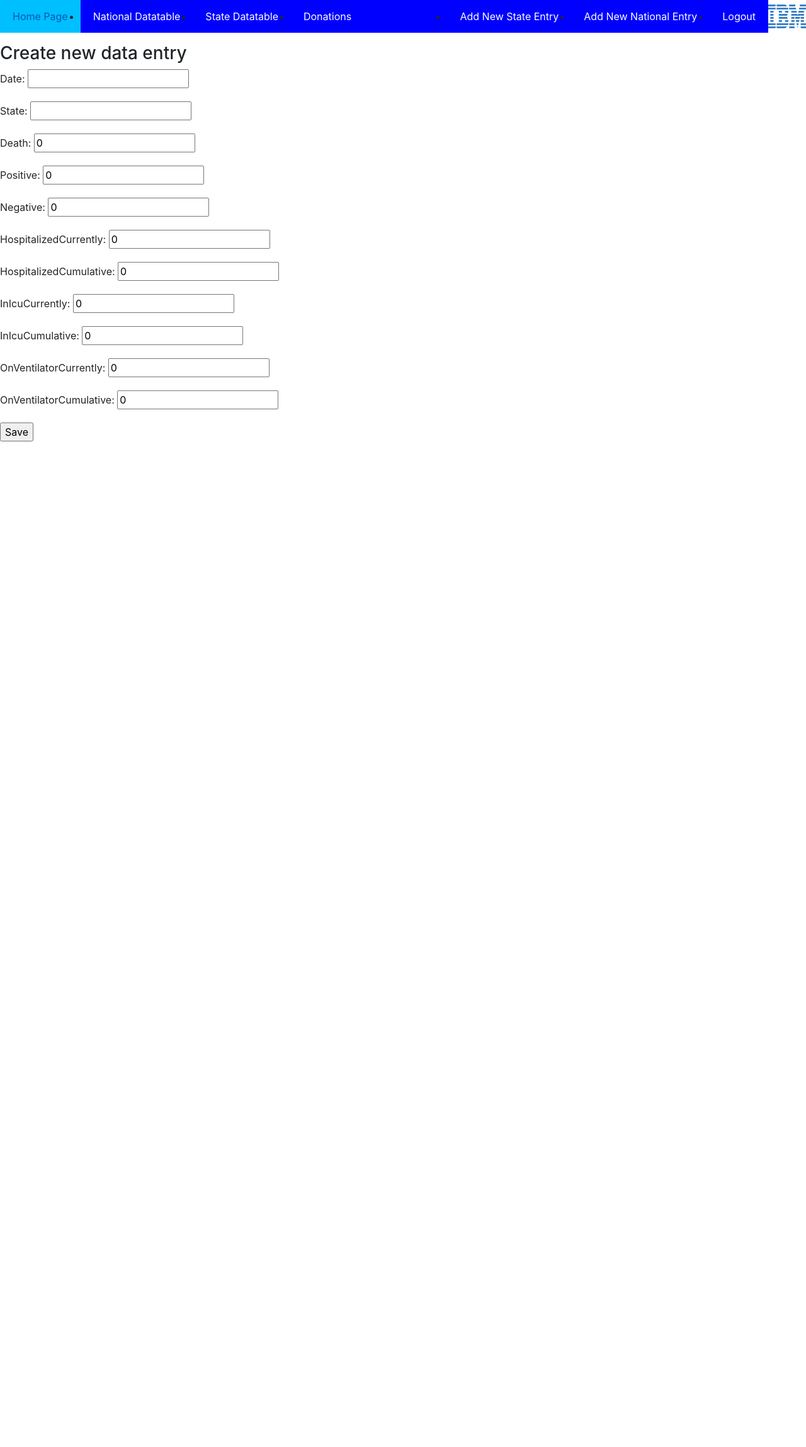
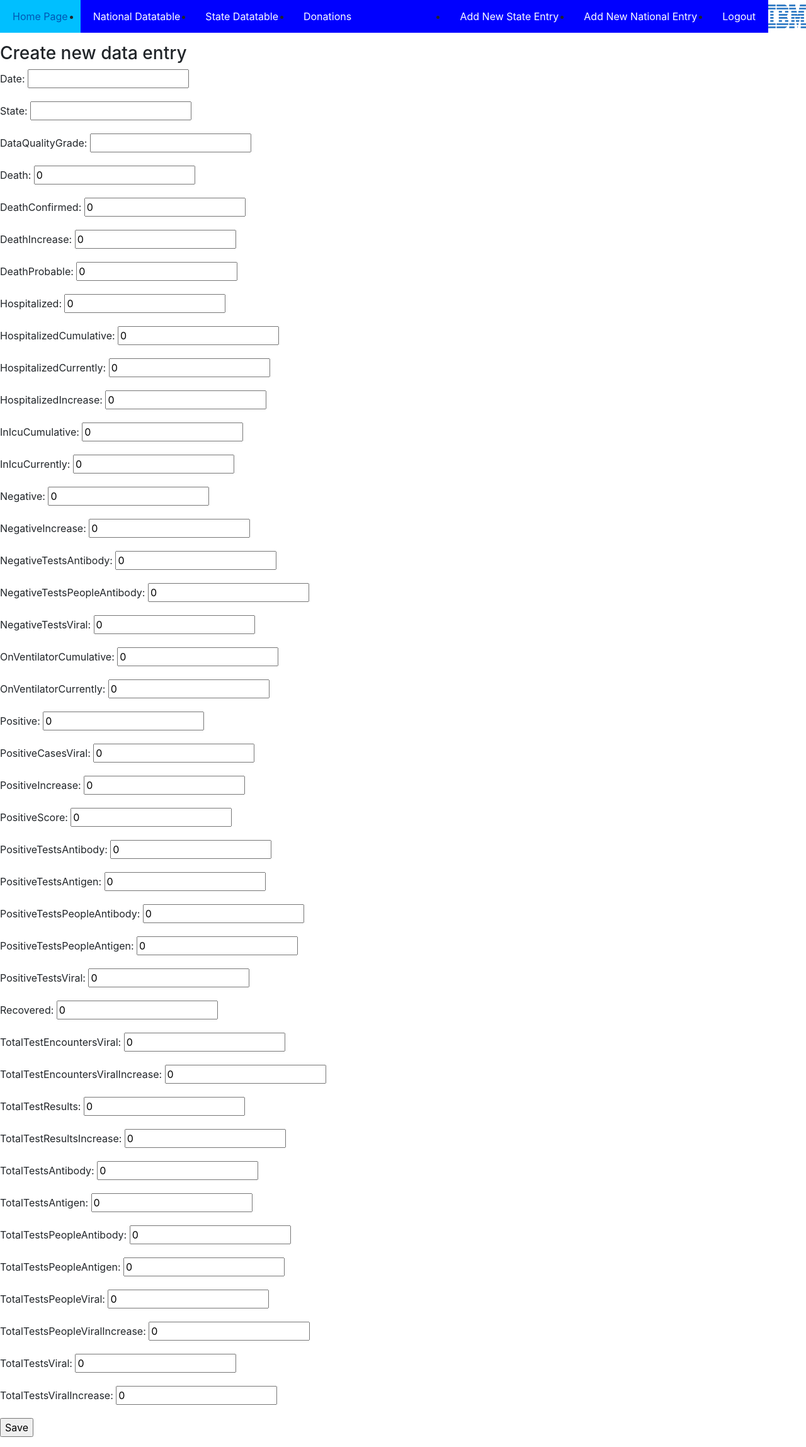
Before and after one commit to jmp929/covid-app, a Django app: page /State/create/ in a window 1280 px wide. Shown: the whole page at 63% size. Before the commit the page ends 701 px from the top, so only its background shows below. Run offline with Django 3.2, Linux system fonts and the light colour scheme; the visitor is signed in with stand-in values (Sample User, id 1); some libraries are stand-ins or nearby versions.

Commit message:
post submission commit

```diff
--- a/dashboard/urls.py
+++ b/dashboard/urls.py
@@ -24,7 +24,7 @@ urlpatterns = [
 	path('State/<int:pk>/delete/', views.StateDeleteView.as_view(), name='state-delete'),
 	path('api/statechart/data', views.StateChartData.as_view(), name='api-statechart-data'),
 	path('api/nationalchart/data', views.NationalChartData.as_view(), name='api-nationalchart-data'),
-	path('donations/', views.DonationsView.as_view(), name='donations'),
+	path('donations/', views.DonationsView, name='donations'),
 
 
 ]
--- a/dashboard/views.py
+++ b/dashboard/views.py
@@ -18,22 +18,13 @@ from rest_framework.response import Response
 from django.db.models import Sum, Max
 
 
-
-class DonationsView(SingleTableView):
-	template_name = 'dashboard/donations.html'
-	model = National
-	table_class = NationalTable
+def DonationsView(request):
+	return render(request, 'dashboard/donations.html', {})
 
 
 class DashboardView(SingleTableView):
 	template_name = 'dashboard/dash.html'
 	model = National
-	table_class = NationalTable
-
-
-class DashboardExtView(SingleTableView):
-	template_name = 'dashboard/dash_ext.html'
-	model = State
 	table_class = NationalTable
 
 
@@ -73,14 +64,20 @@ class NationalDetailView(LoginRequiredMixin, DetailView):
 	fields = ['date',
 			'death',
 			'deathIncrease',
-			'positive',
-			'negative',
+			'InIcuCumulative',
+			'InIcuCurrently',
+			'hospitalizedIncrease',
 			'hospitalizedCurrently',
 			'hospitalizedCumulative',
-			'inIcuCurrently',
-			'inIcuCumulative',
+			'negative',
+			'negativeIncrease',
+			'onVentilatorCumulative',
 			'onVentilatorCurrently',
-			'onVentilatorCumulative',
+			'positive',
+			'positiveIncrease',
+			'states',
+			'totalTestResults',
+			'totalTestResultIncrease',
 			]
 	template_name = "dashboard/national_detail.html"
 
@@ -89,16 +86,47 @@ class StateDetailView(LoginRequiredMixin, DetailView):
 	redirect_field_name = 'login'
 	model = State
 	fields = ['date',
-			'state',
-			'death',
-			'positive',
-			'negative',
-			'hospitalizedCurrently',
-			'hospitalizedCumulative',
-			'inIcuCurrently',
-			'inIcuCumulative',
-			'onVentilatorCurrently',
-			'onVentilatorCumulative',
+				'state',
+				'dataQualityGrade',
+				'death',
+				'deathConfirmed',
+				'deathIncrease',
+				'deathProbable',
+				'hospitalized',
+				'hospitalizedCumulative',
+				'hospitalizedCurrently',
+				'hospitalizedIncrease',
+				'inIcuCumulative',
+				'inIcuCurrently',
+				'negative',
+				'negativeIncrease',
+				'negativeTestsAntibody',
+				'negativeTestsPeopleAntibody',
+				'negativeTestsViral',
+				'onVentilatorCumulative',
+				'onVentilatorCurrently',
+				'positive',
+				'positiveCasesViral',
+				'positiveIncrease',
+				'positiveScore',
+				'positiveTestsAntibody',
+				'positiveTestsAntigen',
+				'positiveTestsPeopleAntibody',
+				'positiveTestsPeopleAntigen',
+				'positiveTestsViral',
+				'recovered',
+				'totalTestEncountersViral',
+				'totalTestEncountersViralIncrease',
+				'totalTestResults',
+				'totalTestResultsIncrease',
+				'totalTestsAntibody',
+				'totalTestsAntigen',
+				'totalTestsPeopleAntibody',
+				'totalTestsPeopleAntigen',
+				'totalTestsPeopleViral',
+				'totalTestsPeopleViralIncrease',
+				'totalTestsViral',
+				'totalTestsViralIncrease'
 			]
 	template_name = "dashboard/state_detail.html"
 
@@ -126,14 +154,20 @@ class NationalCreateView(LoginRequiredMixin, CreateView):
 	fields = ['date',
 			'death',
 			'deathIncrease',
-			'positive',
-			'negative',
+			'InIcuCumulative',
+			'InIcuCurrently',
+			'hospitalizedIncrease',
 			'hospitalizedCurrently',
 			'hospitalizedCumulative',
-			'inIcuCurrently',
-			'inIcuCumulative',
+			'negative',
+			'negativeIncrease',
+			'onVentilatorCumulative',
 			'onVentilatorCurrently',
-			'onVentilatorCumulative',
+			'positive',
+			'positiveIncrease',
+			'states',
+			'totalTestResults',
+			'totalTestResultIncrease',
 			]
 
 class StateCreateView(LoginRequiredMixin, CreateView):
@@ -143,16 +177,47 @@ class StateCreateView(LoginRequiredMixin, CreateView):
 	success_url = reverse_lazy('dashboard:state-List')
 	template_name = "dashboard/national_create.html"
 	fields = ['date',
-			'state',
-			'death',
-			'positive',
-			'negative',
-			'hospitalizedCurrently',
-			'hospitalizedCumulative',
-			'inIcuCurrently',
-			'inIcuCumulative',
-			'onVentilatorCurrently',
-			'onVentilatorCumulative',
+				'state',
+				'dataQualityGrade',
+				'death',
+				'deathConfirmed',
+				'deathIncrease',
+				'deathProbable',
+				'hospitalized',
+				'hospitalizedCumulative',
+				'hospitalizedCurrently',
+				'hospitalizedIncrease',
+				'inIcuCumulative',
+				'inIcuCurrently',
+				'negative',
+				'negativeIncrease',
+				'negativeTestsAntibody',
+				'negativeTestsPeopleAntibody',
+				'negativeTestsViral',
+				'onVentilatorCumulative',
+				'onVentilatorCurrently',
+				'positive',
+				'positiveCasesViral',
+				'positiveIncrease',
+				'positiveScore',
+				'positiveTestsAntibody',
+				'positiveTestsAntigen',
+				'positiveTestsPeopleAntibody',
+				'positiveTestsPeopleAntigen',
+				'positiveTestsViral',
+				'recovered',
+				'totalTestEncountersViral',
+				'totalTestEncountersViralIncrease',
+				'totalTestResults',
+				'totalTestResultsIncrease',
+				'totalTestsAntibody',
+				'totalTestsAntigen',
+				'totalTestsPeopleAntibody',
+				'totalTestsPeopleAntigen',
+				'totalTestsPeopleViral',
+				'totalTestsPeopleViralIncrease',
+				'totalTestsViral',
+				'totalTestsViralIncrease'
 			]
 
 
@@ -166,14 +231,20 @@ class NationalUpdateView(LoginRequiredMixin, UpdateView):
 	fields = ['date',
 			'death',
 			'deathIncrease',
-			'positive',
-			'negative',
+			'InIcuCumulative',
+			'InIcuCurrently',
+			'hospitalizedIncrease',
 			'hospitalizedCurrently',
 			'hospitalizedCumulative',
-			'inIcuCurrently',
-			'inIcuCumulative',
+			'negative',
+			'negativeIncrease',
+			'onVentilatorCumulative',
 			'onVentilatorCurrently',
-			'onVentilatorCumulative',
+			'positive',
+			'positiveIncrease',
+			'states',
+			'totalTestResults',
+			'totalTestResultIncrease',
 			]
 
 
@@ -182,15 +253,47 @@ class StateUpdateView(LoginRequiredMixin, UpdateView):
 	template_name = "dashboard/state_update.html"
 	success_url = reverse_lazy('dashboard:state-List')
 	fields = ['date',
-			'death',
-			'positive',
-			'negative',
-			'hospitalizedCurrently',
-			'hospitalizedCumulative',
-			'inIcuCurrently',
-			'inIcuCumulative',
-			'onVentilatorCurrently',
-			'onVentilatorCumulative',
+				'state',
+				'dataQualityGrade',
+				'death',
+				'deathConfirmed',
+				'deathIncrease',
+				'deathProbable',
+				'hospitalized',
+				'hospitalizedCumulative',
+				'hospitalizedCurrently',
+				'hospitalizedIncrease',
+				'inIcuCumulative',
+				'inIcuCurrently',
+				'negative',
+				'negativeIncrease',
+				'negativeTestsAntibody',
+				'negativeTestsPeopleAntibody',
+				'negativeTestsViral',
+				'onVentilatorCumulative',
+				'onVentilatorCurrently',
+				'positive',
+				'positiveCasesViral',
+				'positiveIncrease',
+				'positiveScore',
+				'positiveTestsAntibody',
+				'positiveTestsAntigen',
+				'positiveTestsPeopleAntibody',
+				'positiveTestsPeopleAntigen',
+				'positiveTestsViral',
+				'recovered',
+				'totalTestEncountersViral',
+				'totalTestEncountersViralIncrease',
+				'totalTestResults',
+				'totalTestResultsIncrease',
+				'totalTestsAntibody',
+				'totalTestsAntigen',
+				'totalTestsPeopleAntibody',
+				'totalTestsPeopleAntigen',
+				'totalTestsPeopleViral',
+				'totalTestsPeopleViralIncrease',
+				'totalTestsViral',
+				'totalTestsViralIncrease'
 			]
 
 #Give only admin users the ability to upload a new CSV
@@ -244,7 +347,7 @@ def national_data_upload(request):
 
 
 
-	next(io_string)
+
 
 
 	if no_errors:
@@ -253,14 +356,19 @@ def national_data_upload(request):
 				date = datetime.strptime(col[0], "%Y-%m-%d"),
 				death = int(float(col[1])),
 				deathIncrease = int(float(col[2])),
-				inIcuCumulative = int(float(col[3])),
-				inIcuCurrently = int(float(col[4])),
-				hospitalizedCurrently = int(float(col[5])),
-				hospitalizedCumulative = int(float(col[6])),
-				negative = int(float(col[7])),
-				onVentilatorCumulative = int(float(col[8])),
-				onVentilatorCurrently = int(float(col[9])),
-				positive = int(float(col[10])),
+				InIcuCumulative = int(float(col[3])),
+				InIcuCurrently = int(float(col[4])),
+				hospitalizedIncrease = int(float(col[5])),
+				hospitalizedCurrently = int(float(col[6])),
+				hospitalizedCumulative = int(float(col[7])),
+				negative = int(float(col[8])),
+				negativeIncrease = int(float(col[9])),
+				onVentilatorCumulative = int(float(col[10])),
+				onVentilatorCurrently = int(float(col[11])),
+				positive = int(float(col[12])),
+				positiveIncrease = int(float(col[13])),
+				states = int(float(col[14])),
+				totalTestResults = int(float(col[15])),
 				)
 	context = {}
 	return render(request, "dashboard/national_data_upload.html", context)
@@ -293,7 +401,7 @@ def state_data_upload(request):
 		break
 
 
-	expected_names = National.get_expected_names()
+	expected_names = State.get_expected_names()
 	#verifying CSV file is correct length
 	if no_errors:
 		if (len(expected_names) != len(new_names)):
@@ -310,22 +418,52 @@ def state_data_upload(request):
 
 
 
-	next(io_string)
 
 	if no_errors:
 		for col in csv.reader(io_string, delimiter=',', quotechar="|"):
 			_, temp = State.objects.update_or_create(
 				date = datetime.strptime(col[0], "%Y-%m-%d"),
 				state = col[1],
-				death = int(float(col[2])),
-				hospitalizedCumulative = int(float(col[3])),
-				hospitalizedCurrently = int(float(col[4])),
-				inIcuCumulative = int(float(col[5])),
-				inIcuCurrently = int(float(col[6])),
-				negative = int(float(col[7])),
-				onVentilatorCumulative = int(float(col[8])),
-				onVentilatorCurrently = int(float(col[9])),
-				positive = int(float(col[10])),
+				dataQualityGrade = col[2],
+				death = int(float(col[3])),
+				deathConfirmed = int(float(col[4])),
+				deathIncrease = int(float(col[5])),
+				deathProbable = int(float(col[6])),
+				hospitalized = int(float(col[7])),
+				hospitalizedCumulative = int(float(col[8])),
+				hospitalizedCurrently = int(float(col[9])),
+				hospitalizedIncrease = int(float(col[10])),
+				inIcuCumulative = int(float(col[11])),
+				inIcuCurrently = int(float(col[12])),
+				negative = int(float(col[13])),
+				negativeIncrease = int(float(col[14])),
+				negativeTestsAntibody = int(float(col[15])),
+				negativeTestsPeopleAntibody = int(float(col[16])),
+				negativeTestsViral = int(float(col[17])),
+				onVentilatorCumulative = int(float(col[18])),
+				onVentilatorCurrently = int(float(col[19])),
+				positive = int(float(col[20])),
+				positiveCasesViral = int(float(col[21])),
+				positiveIncrease = int(float(col[22])),
+				positiveScore = int(float(col[23])),
+				positiveTestsAntibody = int(float(col[24])),
+				positiveTestsAntigen = int(float(col[25])),
+				positiveTestsPeopleAntibody = int(float(col[26])),
+				positiveTestsPeopleAntigen = int(float(col[27])),
+				positiveTestsViral = int(float(col[28])),
+				recovered = int(float(col[29])),
+				totalTestEncountersViral = int(float(col[30])),
+				totalTestEncountersViralIncrease = int(float(col[31])),
+				totalTestResults = int(float(col[32])),
+				totalTestResultsIncrease = int(float(col[33])),
+				totalTestsAntibody = int(float(col[34])),
+				totalTestsAntigen = int(float(col[35])),
+				totalTestsPeopleAntibody = int(float(col[36])),
+				totalTestsPeopleAntigen = int(float(col[37])),
+				totalTestsPeopleViral = int(float(col[38])),
+				totalTestsPeopleViralIncrease = int(float(col[39])),
+				totalTestsViral = int(float(col[40])),
+				totalTestsViralIncrease = int(float(col[41])),
 				)
 
 	context = {}
```
Also changed, not shown: dashboard/models.py (+114 -36 lines), dashboard/serializers.py (added, +7 -0 lines), dashboard/templates/dashboard/dash.html (+94 -1 lines), dashboard/migrations/0018_auto_20210129_0157.py (added), dashboard/migrations/0019_auto_20210129_0235.py (added), dashboard/migrations/0020_auto_20210129_0247.py (added).
